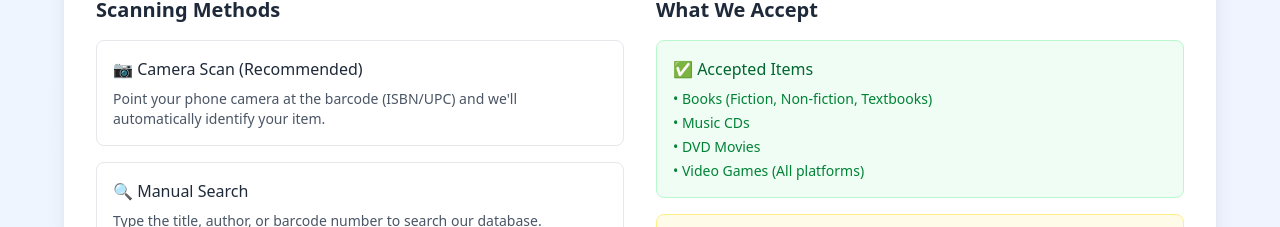
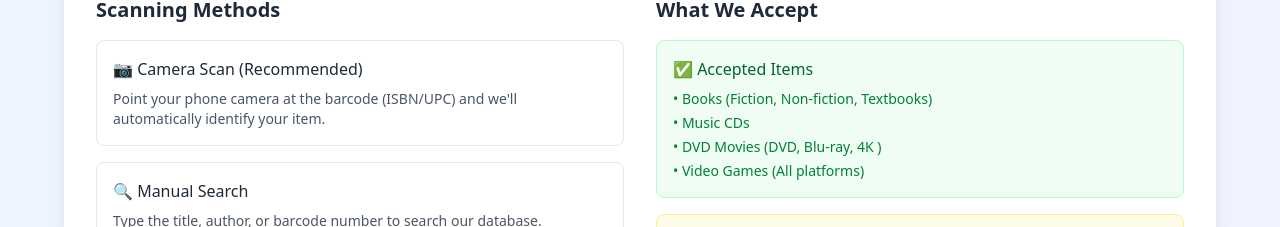
Before and after one commit to teskapnj/new-book-marketplace, a Next.js app: page /seller-guide in a window 1280 px wide. Shown: the part 790-1017 px from the top of the page. Built offline with nearby package versions, Linux system fonts and the light colour scheme; no server answers.

Commit message:
Clarify accepted movie formats in seller guide

```diff
--- a/app/seller-guide/page.tsx
+++ b/app/seller-guide/page.tsx
@@ -154,7 +154,7 @@ const SellerGuidePage: NextPage = () => {
                     <ul className="text-green-700 text-sm space-y-1">
                       <li>• Books (Fiction, Non-fiction, Textbooks)</li>
                       <li>• Music CDs</li>
-                      <li>• DVD Movies</li>
+                      <li>• DVD Movies  (DVD, Blu-ray, 4K )</li>
                       <li>• Video Games (All platforms)</li>
                     </ul>
                   </div>
```
